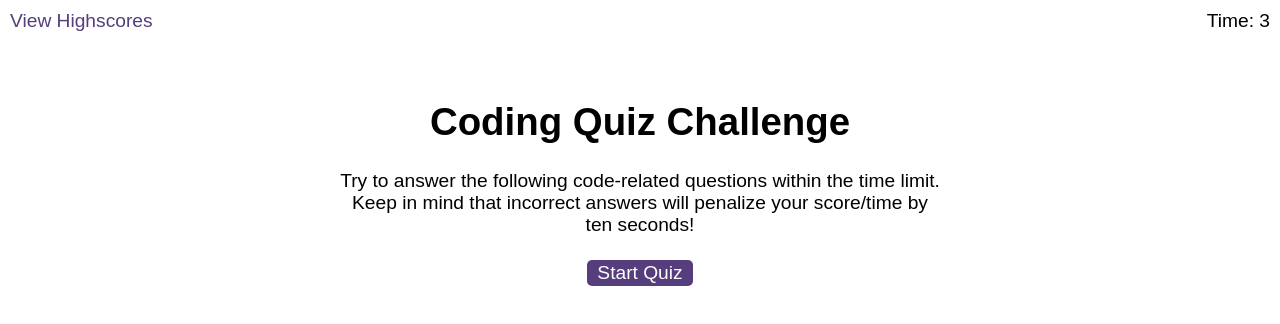
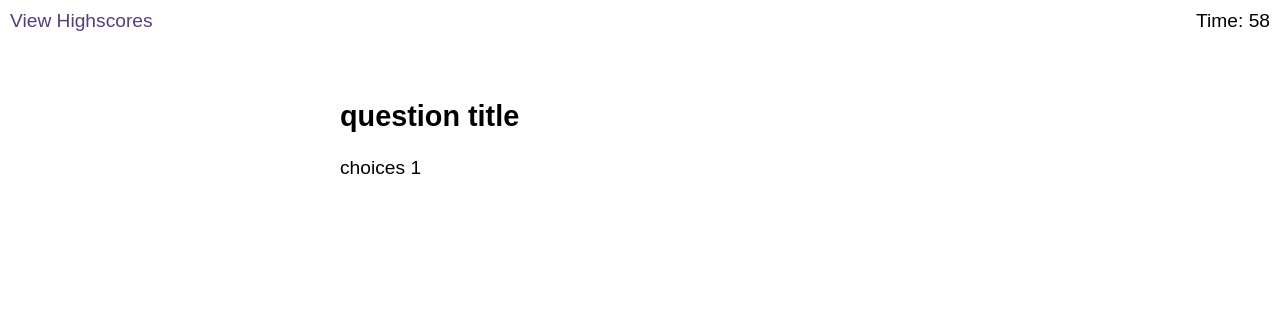
Before and after one commit to Greenie115/japan-quiz, a plain HTML site: page index.html in a window 1280 px wide. Both pictures are taken after a click on the button "Start Quiz". Drawn offline with Linux system fonts and the light colour scheme.

Commit message:
removed started screeen on click to show questions screen main

```diff
--- a/assets/js/script.js
+++ b/assets/js/script.js
@@ -13,16 +13,22 @@ var hsButton = document.getElementById("submit");
 
 
 //timer variable to hold starting time
-var timer = 5;
+var timer = 60;
 //--- end ---
 
-//function to count down the timer
+//event listener on the start button
 startButton.addEventListener("click", function countdown(){
+  //function counting down the timer once button is clicked
+  startScreen.setAttribute("class", "hide")
+  questionsMain.setAttribute("class", "show")
   var timerInterval = setInterval(function(){
         timer--;
         timeCount.textContent = timer
+      //error handler to stop count at 0
       if(timer <= 0){
         clearInterval(timerInterval)
       }
     }, 1000);
-})
+}) //----- end -----
+
+//display the first question once the start button is pressed
--- a/index.html
+++ b/index.html
@@ -12,7 +12,7 @@
   <body>
     <div class="scores"><a href="highscores.html">View Highscores</a></div>
 
-    <div class="timer">Time: <span id="time">0</span></div>
+    <div class="timer">Time: <span id="time">60</span></div>
 
     <div class="wrapper">
       <div id="start-screen" class="start">
@@ -26,8 +26,8 @@
       </div>
 
       <div id="questions" class="hide">
-        <h2 id="question-title"></h2>
-        <div id="choices" class="choices"></div>
+        <h2 id="question-title">question title</h2>
+        <div id="choices" class="choices">choices 1</div>
       </div>
 
       <div id="end-screen" class="hide">
```
